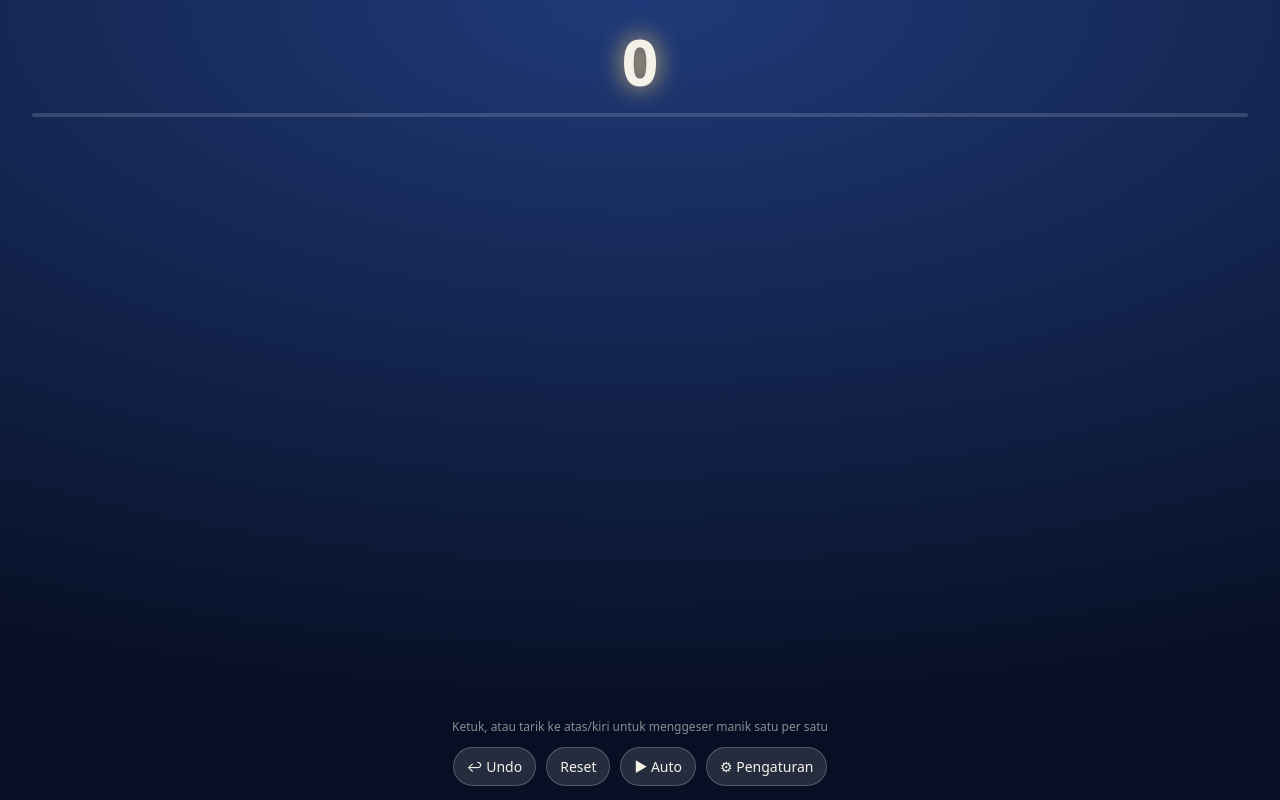
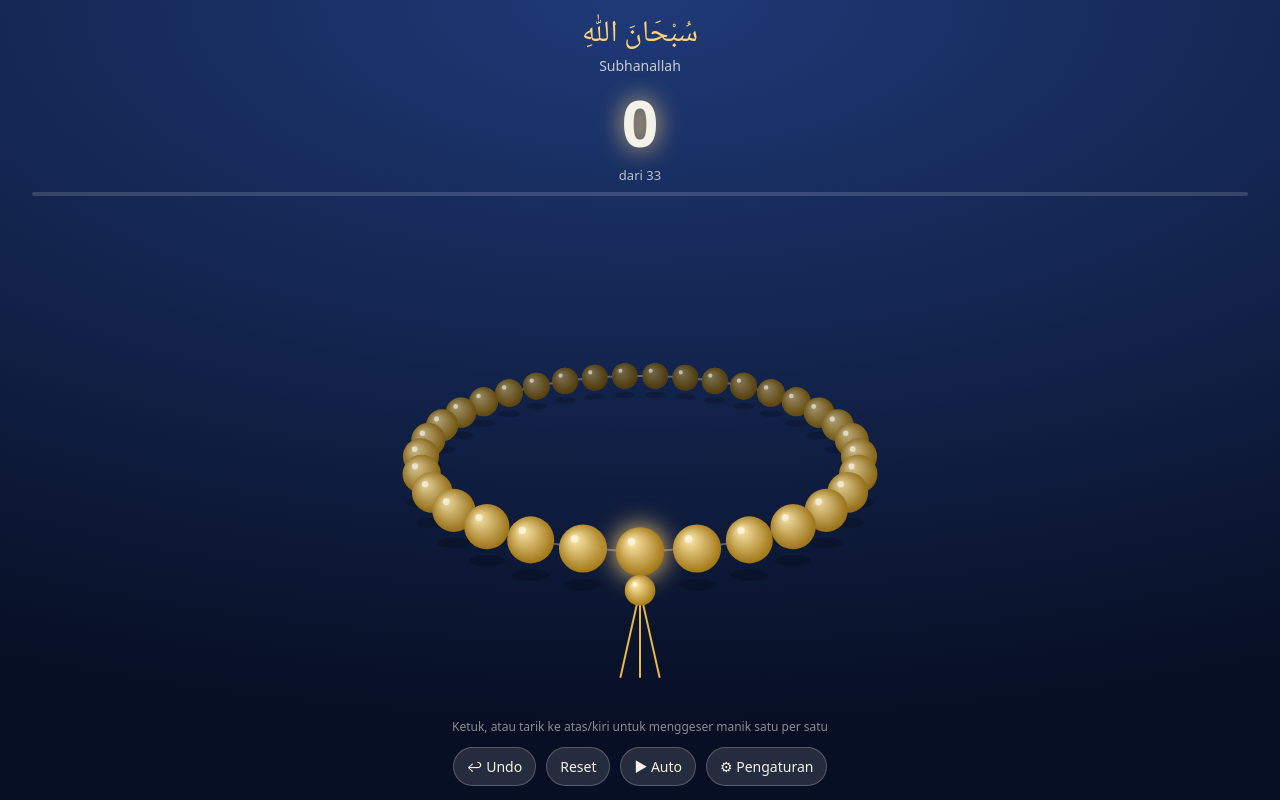
Before and after one commit to ahmadrasuni7-source/Tasbih-app, a plain HTML site: page index.html in a window 1280 px wide. Drawn offline with Linux system fonts and the light colour scheme.

Commit message:
index.html

```diff
--- a/index.html
+++ b/index.html
@@ -126,7 +126,7 @@ function ui(){const d=cur();$("#ar").textContent=d.ar||d.t;$("#lt").textContent=
  $("#fill").style.width=(S.tg?S.n/S.tg*100:0)+"%"}
 function theme(){const t=TH[S.th],r=document.documentElement.style;r.setProperty("--a",t[1]);r.setProperty("--b",t[2]);r.setProperty("--ac",t[3])}
 
-/* canvas 3D */
+ /* canvas 3D */
 const cv=$("#cv"),ctx=cv.getContext("2d");let cw=0,ch=0,yaw=0,yawT=0,drag=0,ST=[],FX=[],DR=[];
 for(let i=0;i<90;i++)ST.push([Math.random(),Math.random(),Math.random()*6.3,.6+Math.random()*1.4]);
 function size(){const d=devicePixelRatio||1,r=cv.getBoundingClientRect();cw=r.width;ch=r.height;cv.width=cw*d;cv.height=ch*d;ctx.setTransform(d,0,0,d,0,0)}
@@ -193,4 +193,64 @@ function sumur(){const p=prog(),W=cw,H=ch,wx=W/2,wy=H*.72,rx=W*.17,ry=W*.065,now
  ctx.fillStyle=mixc("#b8946a","#6f9f7a",p);ctx.beginPath();ctx.moveTo(0,H*.42);ctx.bezierCurveTo(W*.25,H*.3,W*.5,H*.4,W*.7,H*.33);ctx.lineTo(W,H*.4);ctx.lineTo(W,H*.5);ctx.lineTo(0,H*.5);ctx.fill();
  ctx.fillStyle=mixc("#d2a05a","#4f9d47",p);ctx.fillRect(0,H*.48,W,H*.52);
  ctx.strokeStyle="#2f8a3a";ctx.lineWidth=1.5;ST.slice(0,Math.floor(p*80)).forEach(s=>{const x=s[0]*W,y=H*(.55+s[1]*.42);ctx.beginPath();ctx.moveTo(x,y);ctx.lineTo(x-3,y-8);ctx.moveTo(x,y);ctx.lineTo(x+3,y-9);ctx.stroke()});
- [[.12,.62],[.88,.64],[.3,.52],[.72,.52],[.05,.85],[.95,.88]].forEach(([a,b],i)=>tr
+ [[.12,.62],[.88,.64],[.3,.52],[.72,.52],[.05,.85],[.95,.88]].forEach(([a,b],i)=>tree(a*W,b*H,H*(.08+b*.1),p,i));
+ ctx.fillStyle="#3a2c1e";ctx.beginPath();ctx.ellipse(wx,wy,rx,ry,0,0,7);ctx.fill();
+ ctx.fillStyle=mixc("#5a7fa0","#4aa8e8",p);ctx.beginPath();ctx.ellipse(wx,wy+ry*.15,rx*.85,ry*.7,0,0,7);ctx.fill();
+ ctx.strokeStyle="#c9c2b2";ctx.lineWidth=ry*.5;ctx.beginPath();ctx.ellipse(wx,wy,rx,ry,0,0,7);ctx.stroke();
+ DR=DR.filter(d=>now-d<1400);
+ DR.forEach(d=>{const a=now-d;if(a<500){const y=mix(H*.2,wy,(a/500)**2);ctx.fillStyle="#6fc3ff";ctx.beginPath();ctx.arc(wx,y,5,0,7);ctx.moveTo(wx-5,y);ctx.lineTo(wx,y-13);ctx.lineTo(wx+5,y);ctx.fill()}
+  else{const k=(a-500)/900;ctx.strokeStyle="rgba(255,255,255,"+(1-k)+")";ctx.lineWidth=2;ctx.beginPath();ctx.ellipse(wx,wy+ry*.15,rx*.85*k,ry*.7*k,0,0,7);ctx.stroke()}})}
+function br(x,y,a,l,d,D,p,t){const x2=x+Math.sin(a)*l,y2=y-Math.cos(a)*l;ctx.lineWidth=Math.max(1,l*.13);ctx.strokeStyle="#6b4423";ctx.beginPath();ctx.moveTo(x,y);ctx.lineTo(x2,y2);ctx.stroke();
+ if(d>=D){ctx.fillStyle=p>.85?"#ffb3c7":"#6fd36f";ctx.beginPath();ctx.arc(x2,y2,3+p*4,0,7);ctx.fill();return}
+ const s=Math.sin(t/900+d)*.04;br(x2,y2,a-.45+s,l*.76,d+1,D,p,t);br(x2,y2,a+.4+s,l*.76,d+1,D,p,t)}
+function pohon(t){const p=prog(),g=ctx.createLinearGradient(0,0,0,ch);g.addColorStop(0,mixc("#0b1a3d","#f6c07a",p));g.addColorStop(1,mixc("#173a38","#ffe9b0",p));ctx.fillStyle=g;ctx.fillRect(0,0,cw,ch);if(p<.6)stars(1-p,t);
+ ctx.fillStyle="rgba(255,220,130,"+p+")";ctx.beginPath();ctx.arc(cw*.8,ch*(.5-.35*p),24,0,7);ctx.fill();
+ ctx.fillStyle=mixc("#12302a","#4f9d47",p);ctx.beginPath();ctx.ellipse(cw/2,ch*.95,cw*.8,ch*.2,0,0,7);ctx.fill();
+ br(cw/2,ch*.86,0,ch*.16*(.55+.45*p),0,2+Math.floor(p*6),p,t)}
+function fx(now){FX=FX.filter(f=>now-f<900);FX.forEach(f=>{const k=(now-f)/900;ctx.globalAlpha=1-k;ctx.fillStyle=TH[S.th][3];ctx.font="bold 22px system-ui";ctx.textAlign="center";ctx.fillText("+1",cw/2,ch*.38-k*60);ctx.textAlign="left"});ctx.globalAlpha=1}
+function draw(){const now=performance.now();pos+=(tp+drag-pos)*.16;yaw+=(yawT-yaw)*.1;ctx.clearRect(0,0,cw,ch);
+ const o=S.ob,N=S.tg>0?Math.min(S.tg,150):33;
+ if(o===0)beads(["ring","line","side","strand"].includes(S.ly)?S.ly:"ring",cw/2,ch*(S.ly==="side"?.42:.46),cw,ch,null,N);
+ else if(o===1)malam(now);else if(o===2)galaksi(now,N);else if(o===3)dial(N);else if(o===4)sumur();else pohon(now);
+ fx(now);requestAnimationFrame(draw)}
+let pd=null,acc=0,moved=0;let STEP=44;
+cv.addEventListener("pointerdown",e=>{pd={x:e.clientX,y:e.clientY};acc=0;moved=0;try{cv.setPointerCapture(e.pointerId)}catch(_){}});
+cv.addEventListener("pointermove",e=>{
+ if(!pd){if(e.pointerType==="mouse")yawT=((e.clientX/cw)-.5)*.9;return}
+ const dx=e.clientX-pd.x,dy=e.clientY-pd.y;pd={x:e.clientX,y:e.clientY};moved+=Math.abs(dx)+Math.abs(dy);if(moved<10)return;
+ const st=S.ob===0&&S.ly==="strand";STEP=st?Math.min(ch/9,cw*.14):44;acc=Math.max(0,acc+(st?-dy:(Math.abs(dx)>Math.abs(dy)?-dx:-dy)));while(acc>=STEP){acc-=STEP;tap()}drag=acc/STEP});
+cv.addEventListener("pointerup",()=>{if(!pd)return;if(moved<10||acc>STEP*.5)tap();pd=null;acc=0;drag=0});
+cv.addEventListener("pointercancel",()=>{pd=null;acc=0;drag=0});
+cv.addEventListener("pointerleave",()=>{yawT=0});
+
+
+/* settings UI */
+function chips(id,items,get,set){const e=$(id);e.innerHTML="";items.forEach((x,i)=>{const b=document.createElement("button");b.className="chip"+(get(i)?" on":"");b.textContent=Array.isArray(x)?x[x.length>2?0:1]:x;b.onclick=()=>{set(i);chips(id,items,get,set)};e.appendChild(b)})}
+function build(){
+ chips("#c-th",TH,i=>S.th===i,i=>{S.th=i;theme();save()});
+ chips("#c-ly",LY,i=>S.ly===LY[i][0],i=>{S.ly=LY[i][0];save()});
+ chips("#c-ob",OB,i=>S.ob===i,i=>{S.ob=i;save()});
+ chips("#c-bc",BC,i=>S.bc===i,i=>{S.bc=i;save()});
+ const T=[33,99,100,1000,0];
+ chips("#c-tg",T.map(x=>x||"Bebas"),i=>S.tg===T[i],i=>{S.tg=T[i];S.n=0;ui();save()});
+ chips("#c-sn",SN,i=>S.snd===SN[i][0],i=>{S.snd=SN[i][0];save();play()});
+ chips("#c-am",AMB,i=>S.amb===AMB[i][0],i=>{S.amb=AMB[i][0];startAmb();save()});
+ chips("#c-av",["Dengan voice","Tanpa voice"],i=>(i===0)===S.av,i=>{S.av=i===0;save()});
+ chips("#c-vo",VO,i=>S.vo===VO[i][0],i=>{S.vo=VO[i][0];save();if(S.vo!=="off")say()});
+ $("#dz").innerHTML=list().map((d,i)=>"<option value='"+i+"'>"+d.t+"</option>").join("");$("#dz").value=S.dz}
+$("#dz").onchange=e=>{S.dz=+e.target.value;S.n=0;ui();save()};
+$("#add").onclick=()=>{const v=$("#nd").value.trim();if(!v)return;S.custom.push({ar:/[\u0600-\u06FF]/.test(v)?v:"",t:v});S.dz=list().length-1;$("#nd").value="";S.n=0;build();ui();save()};
+$("#del").onclick=()=>{const i=S.dz-DEF.length;if(i<0)return;S.custom.splice(i,1);S.dz=0;build();ui();save()};
+$("#tgb").onclick=()=>{const v=parseInt($("#tgi").value);if(v>0){S.tg=v;S.n=0;$("#tgi").value="";build();ui();save()}};
+$("#vol").value=S.vol;$("#vol").oninput=e=>{S.vol=+e.target.value;if(MG)MG.gain.value=S.vol;save()};
+$("#avl").value=S.avol;$("#avl").oninput=e=>{S.avol=+e.target.value;if(AM)AM.g.gain.value=S.avol;save()};
+$("#gp").value=S.gp;const gl=()=>$("#gpl").textContent="Jeda antar hitungan: "+S.gp+" detik";gl();$("#gp").oninput=e=>{S.gp=+e.target.value;gl();save()};
+$("#au").onclick=()=>setAuto(!auto);
+$("#vt").onclick=()=>{au();say()};$("#vc").onchange=e=>{S.vc=e.target.value;save()};fillV();if("speechSynthesis" in window)speechSynthesis.onvoiceschanged=fillV;
+$("#set").onclick=()=>$("#sheet").classList.add("open");
+$("#close").onclick=()=>$("#sheet").classList.remove("open");
+$("#rst").onclick=()=>{S.n=0;S.r=0;ui();save()};
+$("#undo").onclick=()=>{if(S.n>0){S.n--;tp--;ui();save()}};
+theme();build();ui();size();draw();
+if("serviceWorker" in navigator&&/^https?:/.test(location.protocol))navigator.serviceWorker.register("sw.js").catch(()=>{});
+</script></body></html>
```
